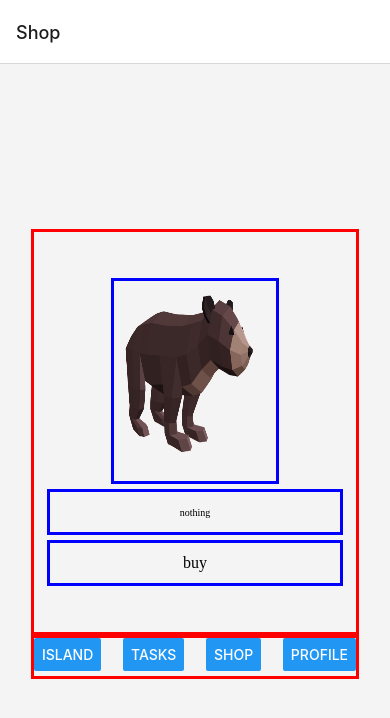
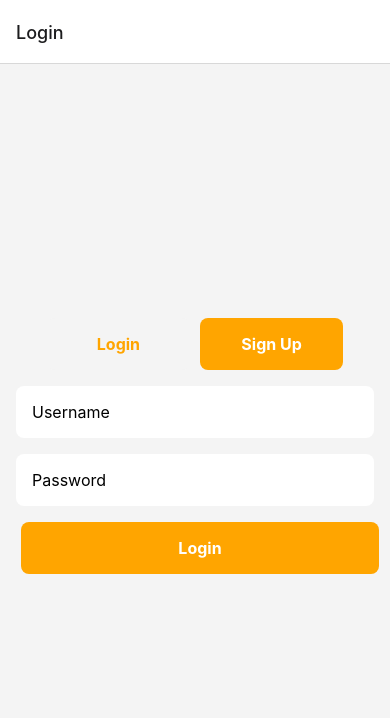
Before and after one commit to hairflicks/recycle-island, a React Native app in the folder front-end/: screen / in a window 390 px wide. Shown: the top 718 px of the page. Built offline with nearby package versions, Linux system fonts and the light colour scheme; no server answers.

Commit message:
add functionality to the sign up page, able to sign up and add a user to the database.

```diff
--- a/front-end/App.tsx
+++ b/front-end/App.tsx
@@ -9,15 +9,13 @@ import UserTask from './components/UserTask'
 import Shop from './components/Shop';
 import Profile from './components/Profile';
 
-
-
 export default function App() {
 
   const Stack = createNativeStackNavigator();
 
   return (
 		<NavigationContainer>
-			<Stack.Navigator initialRouteName="Shop">
+			<Stack.Navigator initialRouteName="Login">
 				<Stack.Screen name="Login" component={Login} />
 				<Stack.Screen name="Island" component={Island} />
 				<Stack.Screen name="UserTask" component={UserTask} />
--- a/front-end/api.js
+++ b/front-end/api.ts
@@ -9,3 +9,11 @@ export const fetchAllItems = () => {
         return response.data.items;
     })
 }
+
+export const postUser = async (name: String, username: String, password: String) => {
+  const userToPost = {
+    name, username, hash: password
+  }
+  const data = await recycleLand.post(`/users`, userToPost)
+  return data
+}
--- a/front-end/components/Login.tsx
+++ b/front-end/components/Login.tsx
@@ -1,90 +1,105 @@
-import { useState } from 'react';
-import { View, Text, StatusBar, StyleSheet, Button, TextInput, TouchableOpacity } from 'react-native';
+import { useEffect, useState } from 'react';
+import { View, Text, TextInput, TouchableOpacity, useColorScheme } from 'react-native';
 import { styles } from './StyleSheetCSS';
+import { postUser } from '../api';
+import { Color } from 'three';
+import { AxiosError } from 'axios';
 
-function Login({ navigation }) {
+type LoginProps = {
+	navigation: { navigate: Function };
+};
+
+function Login({ navigation }: LoginProps) {
 	const [username, setUsername] = useState('');
 	const [password, setPassword] = useState('');
+	const [name, setName] = useState('');
 	const [slider, setSlider] = useState(true);
+  const [error, setError] = useState('');
 
-    const handleLogin = (event: object) => {
-      console.log(event)
+	const handlePresentPage = (event: object) => {
 		console.log(`Logging in with username: ${username}, password: ${password}`);
-      setSlider(true)
+		setSlider((slider) => !slider);
 	};
 
-    const handleSignUp = () => {
-      setSlider(false)
+	const handleSignUp = async () => {
+    try{
+      await postUser(name, username, password);
+      setSlider((slider) => !slider)
+      setPassword('')
+      setName('')
+    } catch (error: any){
+      setError(error.response.data.message);
     }
+	};
 
-    const handleNavigation = () => {
-      navigation.navigate('Island')
-    }
+	const handleLogin = (): void => {
+		navigation.navigate('Island');
+	};
 
 		return (
 			<View style={styles.container}>
 				<View style={styles.slider}>
-
-          <TouchableOpacity style={styles.invertedButton} onPress={handleLogin}>
+					<TouchableOpacity
+						style={styles.invertedButton}
+						onPress={handlePresentPage}
+					>
 						<Text style={styles.invertedButtonText}>Login</Text>
 					</TouchableOpacity>
-          <TouchableOpacity style={styles.button} onPress={handleSignUp}>
+					<TouchableOpacity style={styles.button} onPress={handlePresentPage}>
 						<Text style={styles.buttonText}>Sign Up</Text>
 					</TouchableOpacity>
 				</View>
 
-        {slider
-        ?
+				{slider ? (
 					<View style={styles.inputContainer}>
 						<TextInput
 							style={styles.input}
-            placeholder="Username"
+							placeholder='Username'
 							value={username}
 							onChangeText={setUsername}
 						/>
 						<TextInput
 							style={styles.input}
-            placeholder="Password"
+							placeholder='Password'
 							secureTextEntry={true}
 							value={password}
 							onChangeText={setPassword}
 						/>
-          <TouchableOpacity style={styles.button} onPress={handleNavigation}>
+						<TouchableOpacity style={styles.button} onPress={handleLogin}>
 							<Text style={styles.buttonText}>Login</Text>
 						</TouchableOpacity>
-
-
-
 					</View>
-        :
+				) : (
 					<View style={styles.inputContainer}>
 						<TextInput
 							style={styles.input}
-            placeholder="Name"
+							placeholder='Name'
+							value={name}
+							onChangeText={setName}
+						/>
+						<TextInput
+							style={styles.input}
+							placeholder='Username'
 							value={username}
 							onChangeText={setUsername}
 						/>
 						<TextInput
 							style={styles.input}
-            placeholder="Password"
+							placeholder='Password'
 							secureTextEntry={true}
 							value={password}
 							onChangeText={setPassword}
 						/>
-          <TextInput
-            style={styles.input}
-            placeholder="Email"
-            value=''
-            onChangeText={setUsername}
-          />
-          <TouchableOpacity style={styles.button} onPress={handleNavigation}>
+						<TouchableOpacity style={styles.button} onPress={handleSignUp}>
 							<Text style={styles.buttonText}>Create Account</Text>
 						</TouchableOpacity>
 					</View>
-        }
+				)}
+				{error ? (
+					<Text>{error}</Text>
+				) : null}
 			</View>
 		);
 }
 
-
 export default Login;
--- a/front-end/package.json
+++ b/front-end/package.json
@@ -30,6 +30,7 @@
   "devDependencies": {
     "@babel/core": "^7.20.0",
     "@types/react": "~18.0.14",
+    "@types/react-navigation": "^3.4.0",
     "typescript": "^4.9.4"
   },
   "private": true
```
Also changed, not shown: 1 other file (tests, documents, lock files or other folders). Lines whose indentation alone changed are shown as unchanged.
